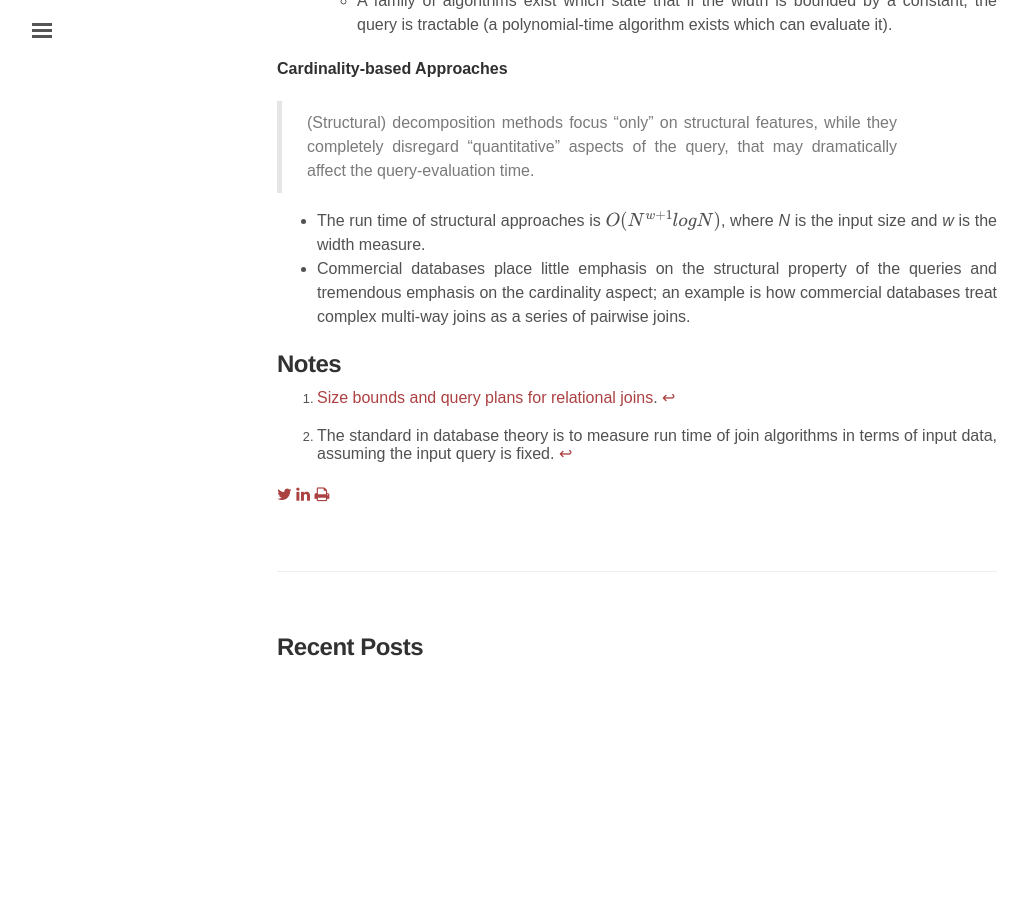
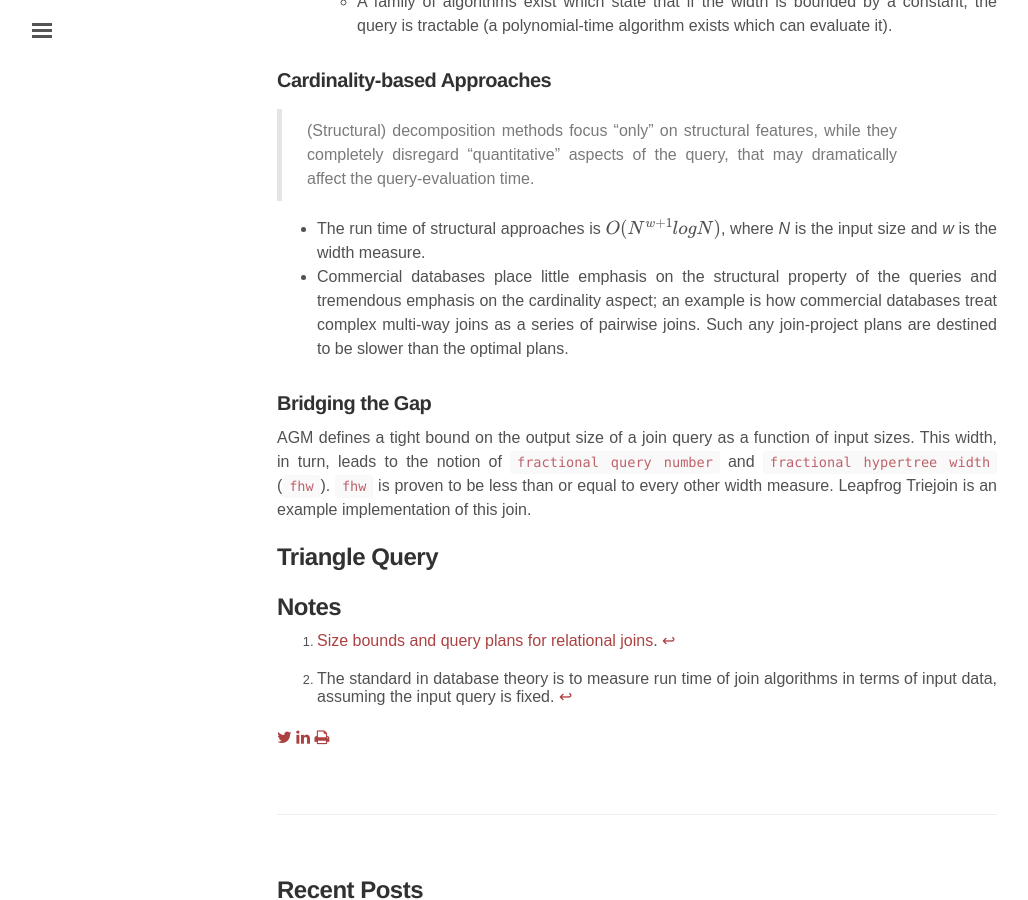
Before and after one commit to sujithjay/sujithjay.github.io, a Jekyll site: the page built from notes/Skew-Strikes-Back.md, in a window 1280 px wide and 900 px high, scrolled down 865 px. Shown: the whole window, without its empty margins (3-1031 px from the left). Built offline with Jekyll 4.4.1, drawn with Linux system fonts in a browser that asks for light colours; nearby versions of some CDN libraries; some web fonts are replaced; formulas are drawn with MathJax 3; before the commit the page ends 1587 px from its top, so only the background shows below that.

Commit message:
Skew Strikes Back: Notes

```diff
--- a/notes/Skew-Strikes-Back.md
+++ b/notes/Skew-Strikes-Back.md
@@ -19,17 +19,22 @@ The two conceptual ideas of the paper:
 ## History of Join Processing
 The major approaches to join processing are: _using structural information of the query_ and _using cardinality information_; the AGM bounds bring together both sets of information. [^1]
 
-**Structural Approaches**
+### Structural Approaches
 - Algorithms rely on a structural property of a query such as acyclicity or bounded width to process joins in polynomial time.
   - For example, in acyclic query (acyclic iff it has a join tree. GYO-reduction), Yannakakis algorithm runs in ~linear time in input + output size. [^2]
 - Width of a query (qw) is a measure of how far a query is from being acyclic. Acyclic queries have qw=1.
   - A family of algorithms exist which state that if the width is bounded by a constant, the query is tractable (a polynomial-time algorithm exists which can evaluate it).
 
-**Cardinality-based Approaches**
+### Cardinality-based Approaches
 > (Structural) decomposition methods focus “only” on structural features, while they completely disregard “quantitative” aspects of the query, that may dramatically affect the query-evaluation time.
 
 - The run time of structural approaches is \\({O(N^{w+1} log N)}\\), where _N_ is the input size and _w_ is the width measure.
-- Commercial databases place little emphasis on the structural property of the queries and tremendous emphasis on the cardinality aspect; an example is how commercial databases treat complex multi-way joins as a series of pairwise joins.
+- Commercial databases place little emphasis on the structural property of the queries and tremendous emphasis on the cardinality aspect; an example is how commercial databases treat complex multi-way joins as a series of pairwise joins. Such any join-project plans are destined to be slower than the optimal plans.
+
+### Bridging the Gap
+AGM defines a tight bound on the  output size of a join query as a function of input sizes. This width, in turn, leads to the notion of `fractional query number` and `fractional hypertree width` (`fhw`). `fhw` is proven to be less than or equal to every other width measure. Leapfrog Triejoin is an example implementation of this join.
+
+## Triangle Query
 
 
 ## Notes
```
